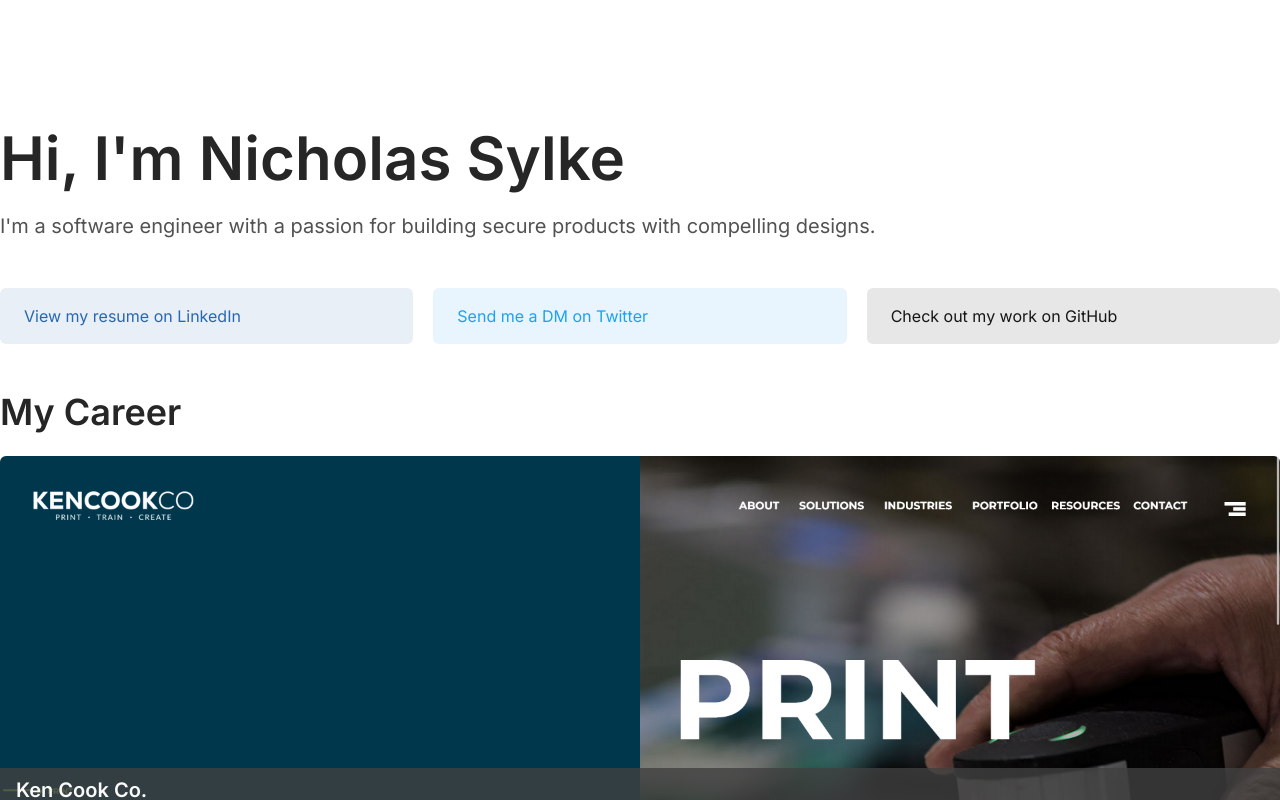
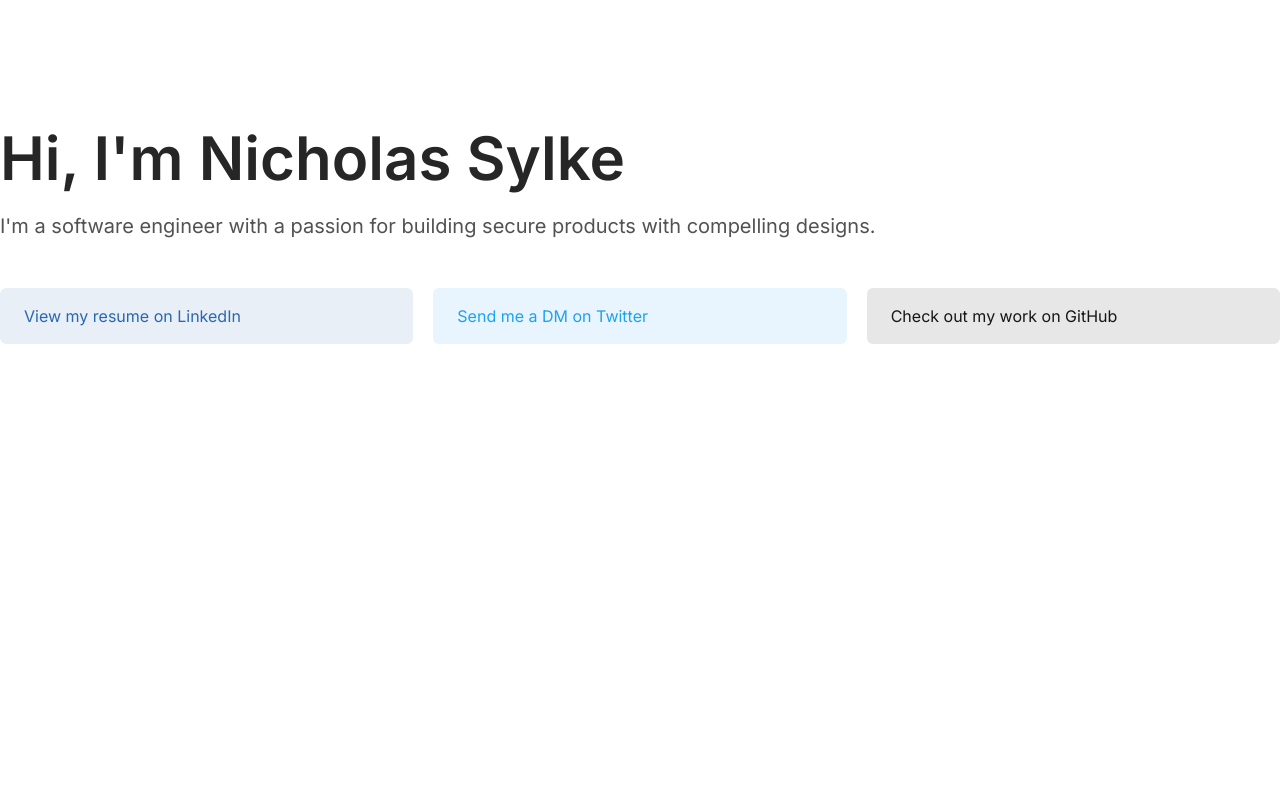
Before and after one commit to nsylke/nsylke.com, a Next.js app: page / in a window 1280 px wide. Shown: the top 800 px of the page. Built offline with nearby package versions, Linux system fonts and the light colour scheme.

Commit message:
refactor: remove career section

```diff
--- a/src/pages/index.tsx
+++ b/src/pages/index.tsx
@@ -1,11 +1,9 @@
 import React from 'react';
 import Intro from '@components/Intro';
-import Career from '@components/Career';
 
 const Page = () => (
     <div className="container mx-auto py-[8em]">
         <Intro />
-        <Career />
     </div>
 );
 
```
